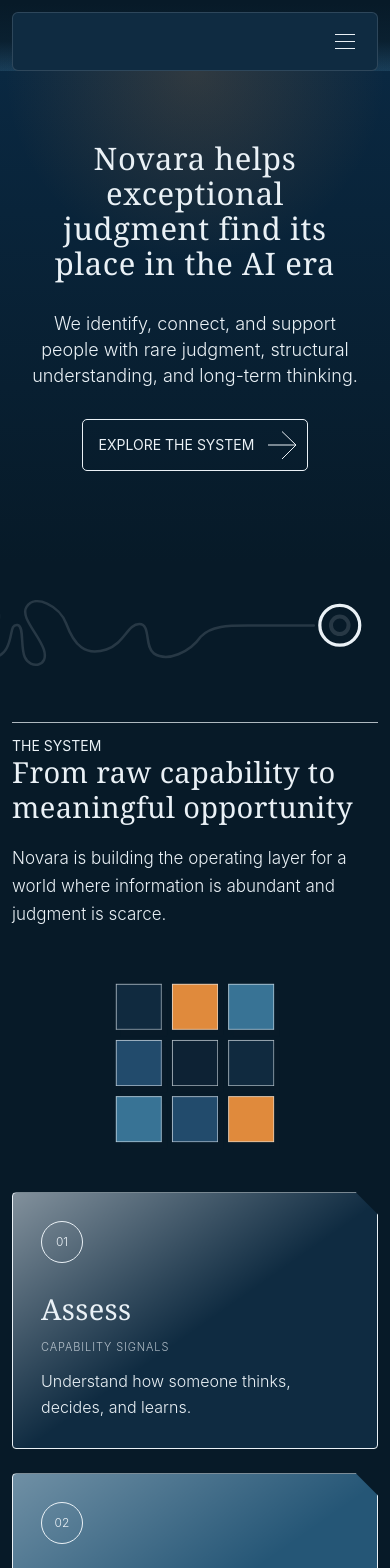
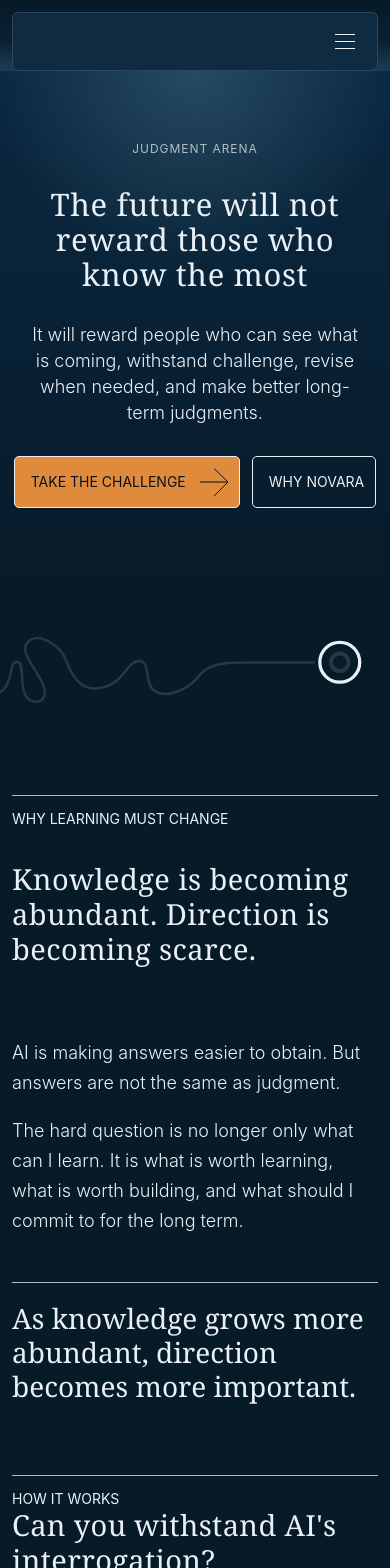
Before and after one commit to ricardozuloaga1/novara-website-source-code, a React (Vite) app: page / in a window 390 px wide. Shown: the top 1568 px of the page. Built offline with nearby package versions, Linux system fonts and the light colour scheme.

Commit message:
Adapt landing page to Judgment Arena story

```diff
--- a/src/App.tsx
+++ b/src/App.tsx
@@ -2,61 +2,71 @@ import { useEffect, useRef, useState } from "react";
 
 const capabilityPaths = [
   {
-    title: "Judgment",
-    body: "Makes good calls when the answer is not obvious.",
+    title: "Understand Change",
+    body: "See the long-term structures behind technology, industry, and society.",
     color: "var(--paper)",
   },
   {
-    title: "Systems Thinking",
-    body: "Sees the incentives, bottlenecks, and second-order effects.",
+    title: "Find Direction",
+    body: "Identify what is worth a ten- or twenty-year commitment.",
     color: "var(--amber)",
   },
   {
-    title: "Long-term Thinking",
-    body: "Can reason across years, not only quarters.",
+    title: "Ask Better Questions",
+    body: "Move beyond existing answers toward questions that define the future.",
     color: "var(--steel)",
   },
   {
-    title: "Human-AI Collaboration",
-    body: "Uses AI as leverage without outsourcing responsibility.",
+    title: "Form Judgment",
+    body: "Reason through uncertainty, disagreement, and pressure.",
     color: "var(--moss)",
+  },
+  {
+    title: "Work with AI",
+    body: "Set goals, verify results, and use AI without outsourcing responsibility.",
+    color: "var(--limestone)",
+  },
+  {
+    title: "Create with Others",
+    body: "Turn understanding into real projects and long-term value.",
+    color: "var(--paper)",
   },
 ];
 
 const tracks = [
   {
-    title: "Assess",
-    meta: "Capability signals",
-    body: "Understand how someone thinks, decides, and learns.",
+    title: "Stake",
+    meta: "Your judgment",
+    body: "Take a position on a real business, ethical, or crisis scenario.",
   },
   {
-    title: "Connect",
-    meta: "Trusted network",
-    body: "Bring high-potential people and serious partners into the same system.",
+    title: "Pressure",
+    meta: "AI rebuttal",
+    body: "Face the strongest counterargument and decide whether to hold or revise.",
   },
   {
-    title: "Route",
-    meta: "Opportunities",
-    body: "Match capability to roles, research, partners, and long-term work.",
+    title: "Reveal",
+    meta: "Resilience score",
+    body: "See whether your judgment held up, changed correctly, or was led astray.",
   },
 ];
 
 const happens = [
   {
-    title: "Exceptional candidates",
-    body: "Get assessed for judgment, structural thinking, and long-term capability.",
+    title: "Individuals",
+    body: "Students, founders, researchers, operators, and people with a long-term interest in the future.",
   },
   {
-    title: "Strategic partners",
-    body: "Find people and programs aligned with serious capability needs.",
+    title: "Future Enterprise Partners",
+    body: "Organizations preparing for important future directions, talent shifts, and long-term strategic choices.",
   },
   {
-    title: "Researchers and builders",
-    body: "Contribute to assessment, learning theory, and human-AI collaboration.",
+    title: "Education Partners",
+    body: "Schools, universities, and learning organizations exploring capability development in the AI era.",
   },
   {
-    title: "City and ecosystem leads",
-    body: "Build local nodes without making city partnerships the whole story.",
+    title: "City Partners",
+    body: "Local ecosystem builders connecting talent, enterprise, capital, and global opportunity.",
   },
 ];
 
@@ -115,10 +125,10 @@ const jobTracks = [
 ];
 
 const footerGroups = [
-  ["Capability System", "Assessment", "Network", "Opportunity Layer"],
-  ["Engage", "Candidates", "City Partners", "Strategic Partners", "Researchers"],
-  ["Careers", "Open Tracks", "Role Review", "Recruiting Inquiries"],
-  ["Timeline", "Future Capability Summit", "Learning Theory Conference", "Contact"],
+  ["Judgment Arena", "Take the Challenge", "AI Rebuttal", "Resilience Score"],
+  ["Why Novara", "Future Questions", "Future Capability", "Manifesto"],
+  ["Build Together", "Partners", "City Nodes", "Global Experts"],
+  ["Engage", "Apply", "Open Tracks", "Contact"],
 ];
 
 const assemblyBlocks = [
@@ -155,11 +165,11 @@ function ArrowIcon() {
 function Header() {
   const [isMenuOpen, setIsMenuOpen] = useState(false);
   const links = [
-    ["System", "/#system"],
-    ["Signals", "/#network"],
-    ["Paths", "/#tracks"],
-    ["Team", "/team"],
-    ["Jobs", "/jobs"],
+    ["Arena", "/#arena"],
+    ["Why", "/#why"],
+    ["Capability", "/#network"],
+    ["Challenges", "/#challenges"],
+    ["Partners", "/#partners"],
     ["Apply", "/#apply"],
   ];
 
@@ -205,16 +215,22 @@ function Header() {
 
 function Hero() {
   return (
-    <section className="hero-section" id="top">
-      <h1>Novara helps exceptional judgment find its place in the AI era</h1>
+    <section className="hero-section" id="arena">
+      <p className="hero-eyebrow">Judgment Arena</p>
+      <h1>The future will not reward those who know the most</h1>
       <p>
-        We identify, connect, and support people with rare judgment, structural understanding,
-        and long-term thinking.
+        It will reward people who can see what is coming, withstand challenge, revise when
+        needed, and make better long-term judgments.
       </p>
-      <a className="outline-cta" href="/#system">
-        <span>Explore the system</span>
-        <ArrowIcon />
-      </a>
+      <div className="hero-actions">
+        <a className="outline-cta primary" href="/#system">
+          <span>Take the challenge</span>
+          <ArrowIcon />
+        </a>
+        <a className="outline-cta" href="/#why">
+          <span>Why Novara</span>
+        </a>
+      </div>
     </section>
   );
 }
@@ -325,6 +341,29 @@ function SquiggleLine({ onLightChange }: { onLightChange: (isOn: boolean) => voi
   );
 }
 
+function WhyNow() {
+  return (
+    <section className="spc-section statement-section" id="why">
+      <div className="section-label">
+        <h2>Why learning must change</h2>
+      </div>
+      <div className="statement-grid">
+        <h2>Knowledge is becoming abundant. Direction is becoming scarce.</h2>
+        <div>
+          <p>
+            AI is making answers easier to obtain. But answers are not the same as judgment.
+          </p>
+          <p>
+            The hard question is no longer only what can I learn. It is what is worth learning,
+            what is worth building, and what should I commit to for the long term.
+          </p>
+        </div>
+      </div>
+      <p className="beat-line">As knowledge grows more abundant, direction becomes more important.</p>
+    </section>
+  );
+}
+
 function HowToStart() {
   const objectRef = useRef<HTMLDivElement | null>(null);
 
@@ -382,14 +421,14 @@ function HowToStart() {
   return (
     <section className="spc-section how-section" id="system">
       <div className="section-label">
-        <h2>The system</h2>
+        <h2>How it works</h2>
       </div>
       <div className="intro-grid">
         <div>
-          <h3>From raw capability to meaningful opportunity</h3>
+          <h3>Can you withstand AI's interrogation?</h3>
           <p>
-            Novara is building the operating layer for a world where information is abundant and
-            judgment is scarce.
+            This is not multiple choice. You take a position, state your confidence, and face
+            pressure from an AI opponent built to challenge your reasoning.
           </p>
         </div>
         <div className="system-object" ref={objectRef} aria-hidden="true">
@@ -414,7 +453,7 @@ function HowToStart() {
       </div>
       <div className="center-cta">
         <a className="outline-cta large" href="#apply">
-          <span>Get started</span>
+          <span>Start with judgment</span>
           <ArrowIcon />
         </a>
       </div>
@@ -475,7 +514,14 @@ function CapabilityPaths() {
   return (
     <section className="spc-section paths-section" id="network">
       <div className="section-label">
-        <h2>What we look for</h2>
+        <h2>What Novara develops</h2>
+      </div>
+      <div className="paths-heading">
+        <h2>The capabilities harder for AI to replace.</h2>
+        <p>
+          Novara starts from long-term future need, then works backward to the capabilities people
+          should begin developing now.
+        </p>
       </div>
       <div className="paths-grid" ref={gridRef}>
         {capabilityPaths.map((path, index) => (
@@ -496,25 +542,49 @@ function CapabilityPaths() {
         <span>{active.body}</span>
       </div>
       <div className="center-cta compact">
-        <a className="outline-cta" href="#tracks">
-          Choose a path
+        <a className="outline-cta" href="#challenges">
+          Explore challenges
         </a>
       </div>
     </section>
   );
 }
 
-function WhatHappens() {
+function GlobalChallenges() {
   return (
-    <section className="happens-section" id="tracks">
+    <section className="spc-section challenge-section" id="challenges">
+      <div className="section-label">
+        <h2>Global Challenges</h2>
+      </div>
+      <div className="challenge-grid">
+        <div>
+          <h2>Future capability cannot be discovered through exams alone.</h2>
+          <p>
+            Novara Global Challenges validate capability through real problems, complex choices,
+            AI collaboration, and actual creation.
+          </p>
+        </div>
+        <div className="challenge-points">
+          <p>We look for people who can discover important questions.</p>
+          <p>We test who can form judgment amid uncertainty.</p>
+          <p>We connect strong judgment to creation, partners, and responsibility.</p>
+        </div>
+      </div>
+    </section>
+  );
+}
+
+function EntryPoints() {
+  return (
+    <section className="happens-section" id="partners">
       <div className="happens-inner">
         <aside>
-          <p>Who it is for</p>
+          <p>Entry points</p>
           <ol>
-            <li>Candidates</li>
-            <li>Partners</li>
-            <li>Builders</li>
-            <li>City nodes</li>
+            <li>Individuals</li>
+            <li>Enterprises</li>
+            <li>Education</li>
+            <li>Cities</li>
           </ol>
         </aside>
         <div className="happens-content">
@@ -534,11 +604,17 @@ function LandingLinks() {
   return (
     <section className="spc-section landing-links" aria-label="Explore more">
       <div className="section-label">
-        <h2>Next</h2>
+        <h2>Build the future together</h2>
       </div>
       <div className="landing-link-grid">
+        <a className="landing-link-card why-link" href="#why">
+          <span>Why Novara</span>
+          <h2>A new path for the AI era</h2>
+          <p>Starting from future questions, building future capability, and creating long-term value.</p>
+          <strong>Read the thesis</strong>
+        </a>
         <a className="landing-link-card team-link" href="/team">
-          <span>Credibility</span>
+          <span>Team</span>
           <h2>Meet the people building Novara</h2>
           <p>Team, advisors, operating ownership, and the public structure behind the network.</p>
           <strong>Open team page</strong>
@@ -659,8 +735,9 @@ function StayInLoop() {
   return (
     <section className="loop-section" id="apply">
       <div className="loop-inner">
-        <h2>Join the network or start a partnership conversation</h2>
+        <h2>The future is already here. We hope to meet you in it.</h2>
         <form
+          className="intake-form"
           onSubmit={(event) => {
             event.preventDefault();
             if (email.trim()) {
@@ -668,6 +745,10 @@ function StayInLoop() {
             }
           }}
         >
+          <label>
+            Name
+            <input placeholder="Your name" type="text" required />
+          </label>
           <label>
             Email
             <input
@@ -680,9 +761,23 @@ function StayInLoop() {
               }}
             />
           </label>
+          <label>
+            Path
+            <select defaultValue="">
+              <option value="" disabled>Select one</option>
+              <option>Individual</option>
+              <option>Partner</option>
+              <option>City partner</option>
+              <option>Expert or mentor</option>
+            </select>
+          </label>
+          <label>
+            Future question
+            <input placeholder="What future question matters most to you?" type="text" />
+          </label>
           <button type="submit">Submit intake</button>
           <p className={`form-status ${submitted ? "visible" : ""}`}>
-            Received. We will route this through the broader Novara intake list.
+            Received. We will route this through the right Novara path.
           </p>
         </form>
       </div>
@@ -715,9 +810,11 @@ function LandingPage({ onLightChange }: { onLightChange: (isOn: boolean) => void
     <main className="main-frame">
       <Hero />
       <SquiggleLine onLightChange={onLightChange} />
+      <WhyNow />
       <HowToStart />
       <CapabilityPaths />
-      <WhatHappens />
+      <GlobalChallenges />
+      <EntryPoints />
       <LandingLinks />
       <StayInLoop />
     </main>
--- a/src/styles.css
+++ b/src/styles.css
@@ -146,6 +146,7 @@ body {
 .menu-panel,
 .menu-panel a:last-child,
 .loop-inner input,
+.loop-inner select,
 .job-apply-panel input {
   transition:
     background 0.8s ease,
@@ -323,12 +324,22 @@ input {
   gap: 30px;
   padding: 84px 0 92px;
   background:
-    radial-gradient(circle at 50% 0%, color-mix(in srgb, var(--amber) 18%, transparent), transparent 36%),
+    radial-gradient(circle at 50% 0%, color-mix(in srgb, var(--signal) 20%, transparent), transparent 36%),
     linear-gradient(
       180deg,
       color-mix(in srgb, var(--surface) 70%, transparent),
       color-mix(in srgb, var(--white) 0%, transparent)
-    );
+  );
+}
+
+.hero-eyebrow {
+  margin: 0;
+  color: var(--muted);
+  font-size: 12px;
+  font-weight: 400;
+  letter-spacing: 0.96px;
+  line-height: 16px;
+  text-transform: uppercase;
 }
 
 .hero-section h1 {
@@ -343,12 +354,24 @@ input {
   text-align: center;
 }
 
-.hero-section p {
+.hero-section > p:not(.hero-eyebrow) {
   max-width: 550px;
   margin: 0;
   padding: 0 20px;
   font-size: 18px;
   text-align: center;
+}
+
+.hero-actions {
+  display: flex;
+  flex-wrap: wrap;
+  gap: 12px;
+  justify-content: center;
+}
+
+.outline-cta.primary {
+  background: var(--amber);
+  color: #06131e;
 }
 
 .squiggle-section {
@@ -526,6 +549,48 @@ input {
 .how-section {
   position: relative;
   padding-bottom: 56px;
+}
+
+.statement-section {
+  padding: 36px 0 72px;
+}
+
+.statement-grid,
+.challenge-grid {
+  display: grid;
+  grid-template-columns: minmax(0, 0.92fr) minmax(320px, 0.72fr);
+  gap: 72px;
+  padding: 34px 0 28px;
+}
+
+.statement-grid h2,
+.challenge-grid h2 {
+  margin: 0;
+  font-family: var(--serif);
+  font-size: 52px;
+  font-weight: 400;
+  letter-spacing: 0.46px;
+  line-height: 58px;
+}
+
+.statement-grid p,
+.challenge-grid p {
+  margin: 0;
+  font-size: 18px;
+  line-height: 30px;
+}
+
+.statement-grid p + p {
+  margin-top: 18px;
+}
+
+.beat-line {
+  margin: 18px 0 0;
+  border-top: 1px solid var(--line);
+  padding-top: 18px;
+  font-family: var(--serif);
+  font-size: 28px;
+  line-height: 34px;
 }
 
 .intro-grid {
@@ -696,9 +761,31 @@ input {
   padding: 22px 0 70px;
 }
 
+.paths-heading {
+  display: grid;
+  grid-template-columns: minmax(0, 0.8fr) minmax(280px, 0.6fr);
+  gap: 56px;
+  padding-top: 34px;
+}
+
+.paths-heading h2 {
+  margin: 0;
+  font-family: var(--serif);
+  font-size: 44px;
+  font-weight: 400;
+  line-height: 50px;
+}
+
+.paths-heading p {
+  margin: 0;
+  align-self: end;
+  font-size: 17px;
+  line-height: 28px;
+}
+
 .paths-grid {
   display: grid;
-  grid-template-columns: repeat(4, minmax(0, 1fr));
+  grid-template-columns: repeat(3, minmax(0, 1fr));
   gap: 16px;
   margin: 40px 0;
 }
@@ -770,6 +857,31 @@ input {
   line-height: 26px;
 }
 
+.challenge-section {
+  padding: 18px 0 76px;
+}
+
+.challenge-grid {
+  align-items: stretch;
+}
+
+.challenge-points {
+  display: grid;
+  gap: 12px;
+}
+
+.challenge-points p {
+  display: flex;
+  align-items: center;
+  min-height: 82px;
+  border: 1px solid var(--ink);
+  border-radius: 4px;
+  padding: 18px 20px;
+  background: color-mix(in srgb, var(--surface) 70%, var(--paper));
+  font-size: 16px;
+  line-height: 25px;
+}
+
 .happens-section {
   display: flex;
   width: 100%;
@@ -844,7 +956,7 @@ input {
 
 .landing-link-grid {
   display: grid;
-  grid-template-columns: repeat(2, minmax(0, 1fr));
+  grid-template-columns: repeat(3, minmax(0, 1fr));
   gap: 18px;
   padding-top: 28px;
 }
@@ -862,6 +974,11 @@ input {
 .landing-link-card.team-link {
   background:
     linear-gradient(135deg, color-mix(in srgb, var(--moss) 82%, white), var(--paper));
+}
+
+.landing-link-card.why-link {
+  background:
+    linear-gradient(135deg, color-mix(in srgb, var(--steel) 58%, white), var(--surface));
 }
 
 .landing-link-card.jobs-link {
@@ -1290,14 +1407,13 @@ input {
 
 .loop-inner form {
   position: relative;
-  display: flex;
-  align-items: flex-end;
+  display: grid;
+  grid-template-columns: repeat(2, minmax(0, 1fr));
   gap: 12px;
 }
 
 .loop-inner label {
   display: flex;
-  flex: 1;
   flex-direction: column;
   gap: 8px;
   font-size: 14px;
@@ -1305,13 +1421,18 @@ input {
   text-transform: uppercase;
 }
 
-.loop-inner input {
+.loop-inner input,
+.loop-inner select {
   height: 56px;
   border: 1px solid var(--ink);
   border-radius: 5px;
   padding: 0 16px;
   background: var(--surface);
   color: var(--ink);
+}
+
+select {
+  appearance: none;
 }
 
 .loop-inner button {
@@ -1327,6 +1448,11 @@ input {
   text-transform: uppercase;
 }
 
+.intake-form button,
+.intake-form .form-status {
+  grid-column: 1 / -1;
+}
+
 .form-status {
   position: absolute;
   left: 0;
@@ -1407,6 +1533,9 @@ input:focus-visible {
   }
 
   .intro-grid,
+  .statement-grid,
+  .paths-heading,
+  .challenge-grid,
   .track-cards,
   .landing-link-grid,
   .happens-inner,
@@ -1480,8 +1609,7 @@ input:focus-visible {
   }
 
   .loop-inner form {
-    flex-direction: column;
-    align-items: stretch;
+    grid-template-columns: 1fr;
     padding-bottom: 24px;
   }
 
@@ -1560,7 +1688,7 @@ input:focus-visible {
     line-height: 35px;
   }
 
-  .hero-section p {
+  .hero-section > p:not(.hero-eyebrow) {
     max-width: 340px;
     padding: 0;
   }
@@ -1571,6 +1699,9 @@ input:focus-visible {
   }
 
   .intro-grid h3,
+  .statement-grid h2,
+  .paths-heading h2,
+  .challenge-grid h2,
   .track-card h3,
   .landing-link-card h2,
   .happens-content h2,
```
